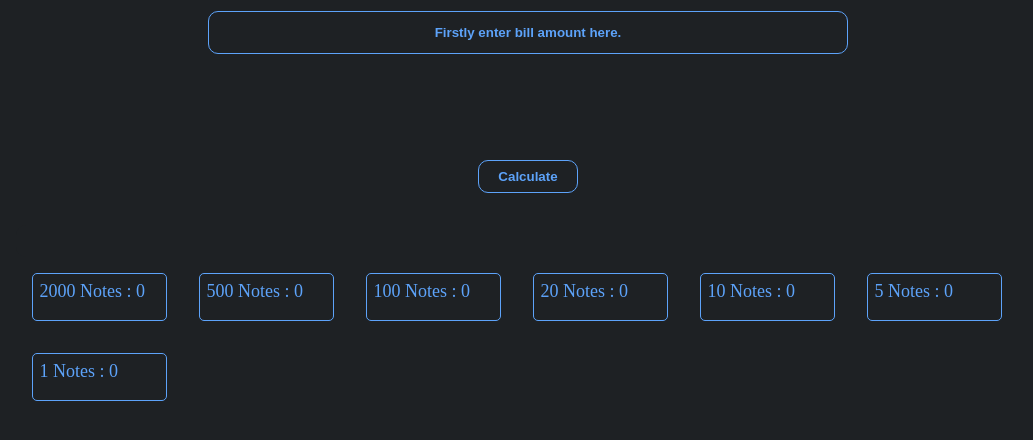
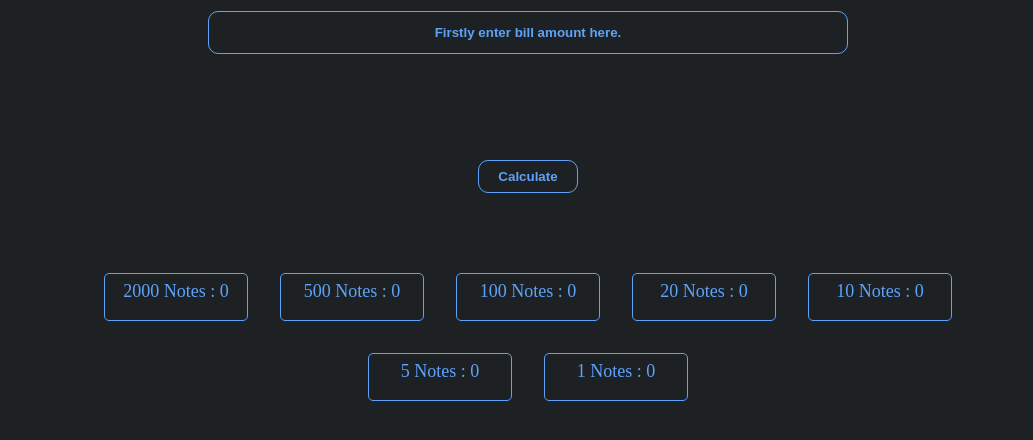
Before and after one commit to jeetech77/Cash-Register, a plain HTML site: page index.html in a window 1280 px wide. Shown: the part 74-514 px from the top of the page, without its empty margins (112-1145 px from the left). Drawn offline with Linux system fonts and the light colour scheme.

Commit message:
Style : Centering elements

```diff
--- a/style/style.css
+++ b/style/style.css
@@ -77,12 +77,14 @@ input::placeholder {
     display: flex;
     margin: auto;
     max-width: 80%;
+    justify-content: center;
     flex-wrap: wrap;
 }
 
 .notes {
+    text-align: center;
     color: var(--pri-color);
-    width: 135px;
+    width: 9rem;
     font-size: large;
     max-width: 50%;
     margin-bottom: .5rem;
```
